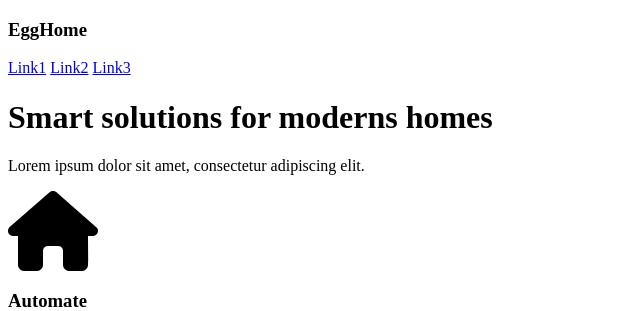
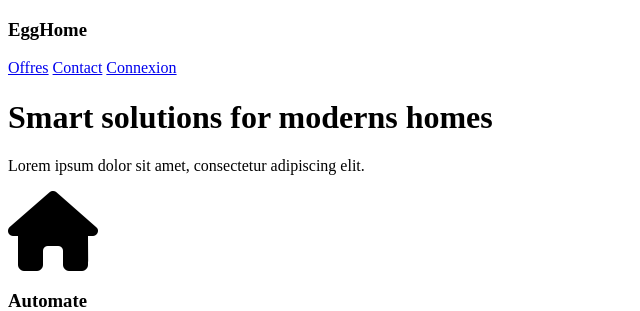
Before and after one commit to amad9720/jhamla-ghe, a PHP site: page /egghome/ in a window 1280 px wide. Shown: the top 311 px of the page, without its empty margins (0-640 px from the left). Run offline with PHP 8.4, Linux system fonts and the light colour scheme; data that the repository does not hold is empty; some libraries are stand-ins or nearby versions.

Commit message:
Ajout connexion

```diff
--- a/application/view/_templates/header.php
+++ b/application/view/_templates/header.php
@@ -12,8 +12,8 @@
 <header>
         <h3 class="brand">EggHome</h3>
         <nav>
-                <a href="#">Link1</a>
-                <a href="#">Link2</a>
-                <a href="#">Link3</a>
+                <a href="#">Offres</a>
+                <a href="#">Contact</a>
+                <a href="<?php echo URL;?>invite/connexion">Connexion</a>
         </nav>
 </header>
--- a/application/view/connexion.php
+++ b/application/view/connexion.php
@@ -105,7 +105,7 @@
 
         <h2><span class="fontawesome-lock"></span>Sign In</h2>
 
-        <form action="#" method="POST">
+        <form action="<?php echo URL; ?>client/" method="POST">
 
             <fieldset>
 
```
